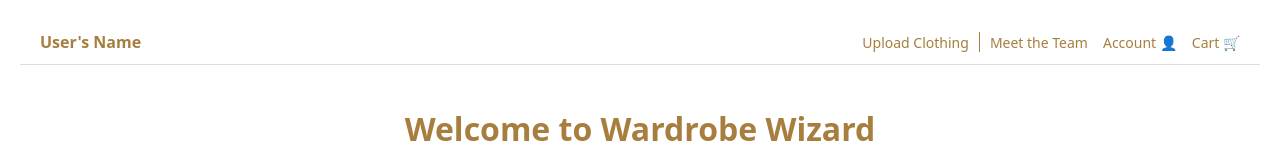
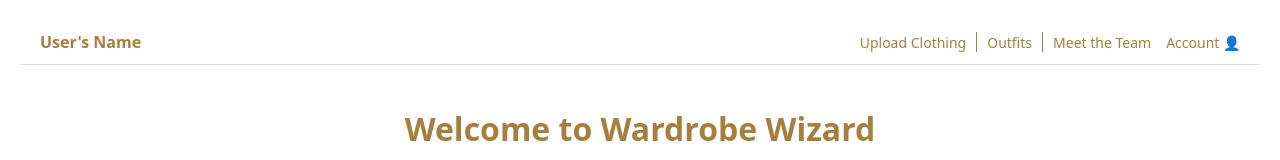
Before and after one commit to aal51282/wardrobe-wizard, a Next.js app: page /user-view in a window 1280 px wide. Shown: the top 160 px of the page. Built offline with nearby package versions, Linux system fonts and the light colour scheme.

Commit message:
Updated User-View

```diff
--- a/app/user-view/UserView.module.css
+++ b/app/user-view/UserView.module.css
@@ -23,7 +23,7 @@
   margin-right: auto; /* Aligns the username to the left */
 }
 
-/* Navigation links container for Upload Clothing and Meet the Team */
+/* Navigation links container for Upload Clothing, Outfits, and Meet the Team */
 .navLinks {
   display: flex;
   align-items: center;
@@ -44,41 +44,14 @@
   height: 20px;
 }
 
-/* Container for the account and cart dropdown sections */
-.accountContainer,
-.cartContainer {
-  position: relative; /* Allows dropdown to position itself absolutely */
-  margin-left: 15px; /* Spacing between buttons */
-}
-
-/* Styling for the account and cart buttons */
-.accountContainer button,
-.cartContainer button {
-  background: none; /* Removes default button styling */
+/* Styling for the account button */
+.accountButton {
+  background: none;
   border: none;
-  color: #a77e3e;
+  color: #a77e3e; /* Matches brown color for consistency */
   font-size: 14px;
   cursor: pointer;
-}
-
-/* Dropdown menu styling */
-.dropdown {
-  position: absolute;
-  top: 100%; /* Positions dropdown below the button */
-  right: 0;
-  background: white;
-  border: 1px solid #ddd;
-  border-radius: 8px;
-  padding: 10px;
-  width: 200px; /* Fixed width for dropdown */
-  box-shadow: 0px 4px 8px rgba(0, 0, 0, 0.1); /* Subtle shadow for depth */
-}
-
-/* Each item within the dropdown */
-.dropdown p {
-  margin: 5px 0;
-  font-size: 14px;
-  color: #555; /* Dark gray for text */
+  margin-left: 15px; /* Spacing to the right of the navigation links */
 }
 
 /* Main content section below the header */
--- a/app/user-view/page.tsx
+++ b/app/user-view/page.tsx
@@ -7,16 +7,11 @@ import styles from './UserView.module.css';
 export default function UserViewPage() {
   const router = useRouter();
 
-  // Placeholder state for user data and cart items
+  // Placeholder state for user data
   const [userData, setUserData] = useState({
     username: "User's Name", // This will be dynamically set once database is integrated
     password: "User's Password", // Placeholder
   });
-  const [cartItems, setCartItems] = useState([]); // Placeholder for user's cart items
-
-  // State to control dropdown visibility for Account and Cart
-  const [showAccountDropdown, setShowAccountDropdown] = useState(false);
-  const [showCartDropdown, setShowCartDropdown] = useState(false);
 
   // Function to handle Continue button click (redirect to Product page)
   const handleContinue = () => {
@@ -29,43 +24,19 @@ export default function UserViewPage() {
       <header className={styles.header}>
         <div className={styles.userName}>{userData.username}</div>
 
-        {/* Updated Navigation Links: Upload Clothing and Meet the Team */}
+        {/* Navigation Links: Upload Clothing, Outfits, and Meet the Team */}
         <nav className={styles.navLinks}>
           <a href="/upload">Upload Clothing</a>
+          <span className={styles.verticalLine}></span> {/* Vertical line separator */}
+          <a href="/saved-outfits">Outfits</a>
           <span className={styles.verticalLine}></span> {/* Vertical line separator */}
           <a href="/project-team">Meet the Team</a>
         </nav>
 
-        {/* Account Dropdown */}
-        <div className={styles.accountContainer}>
-          <button onClick={() => setShowAccountDropdown(!showAccountDropdown)}>
-            Account <span>👤</span>
-          </button>
-          {showAccountDropdown && (
-            <div className={styles.dropdown}>
-              <p>Username: {userData.username}</p>
-              <p>Password: {userData.password}</p>
-            </div>
-          )}
-        </div>
-
-        {/* Cart Dropdown */}
-        <div className={styles.cartContainer}>
-          <button onClick={() => setShowCartDropdown(!showCartDropdown)}>
-            Cart <span>🛒</span>
-          </button>
-          {showCartDropdown && (
-            <div className={styles.dropdown}>
-              {cartItems.length > 0 ? (
-                cartItems.map((item, index) => (
-                  <p key={index}>{item.name}</p> // Replace with actual item names from database
-                ))
-              ) : (
-                <p>Your cart is empty.</p>
-              )}
-            </div>
-          )}
-        </div>
+        {/* Account Button - redirects to Account page */}
+        <button className={styles.accountButton} onClick={() => router.push('/account')}>
+          Account <span>👤</span>
+        </button>
       </header>
 
       {/* Main Content */}
```
Also changed, not shown: app/account/Account.module.css (added), app/account/page.tsx (added), app/saved-outfits/SavedOutfits.module.css (added), app/saved-outfits/page.tsx (added).
